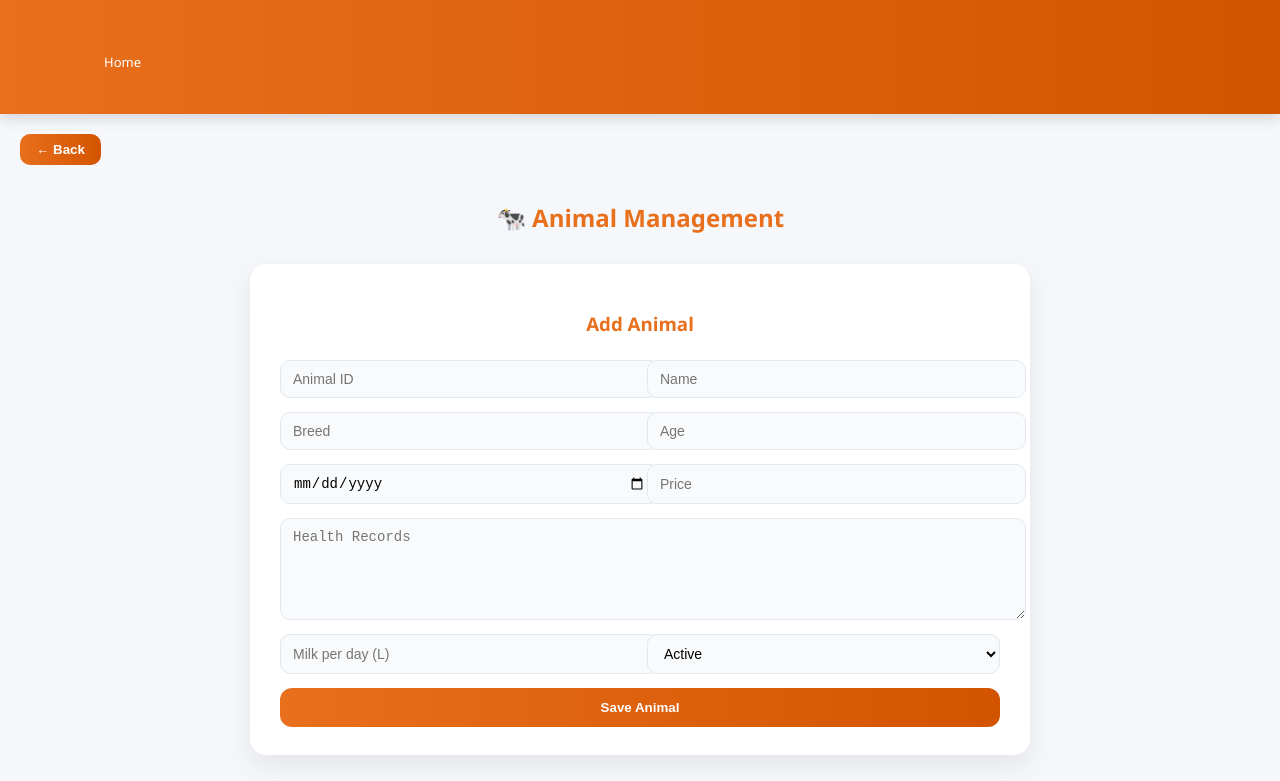
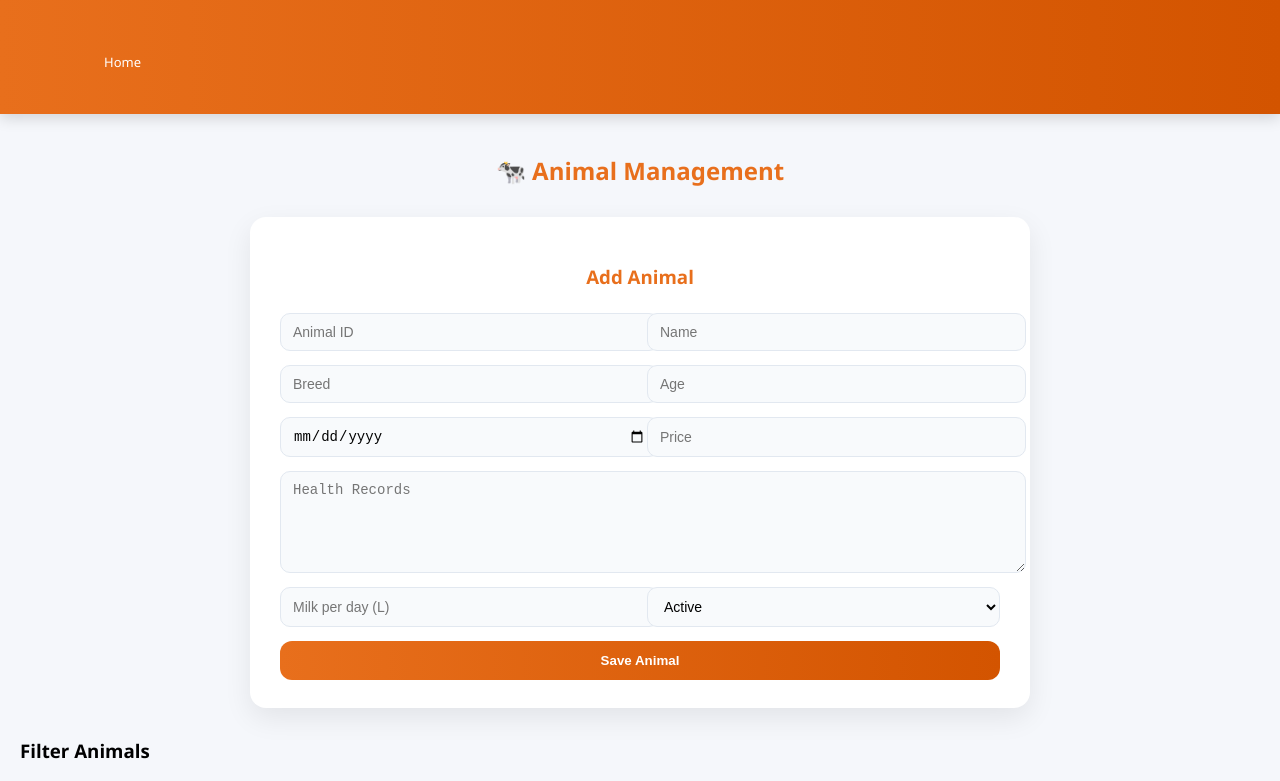
Before and after one commit to Yaganti-Spandana/farm, a React (Create React App) app: page /animal in a window 1280 px wide. Shown: the top 781 px of the page. Built offline with nearby package versions, Linux system fonts and the light colour scheme; no server answers; some icons are missing.

Commit message:
Update animal_management.js

```diff
--- a/src/components/animal_management.js
+++ b/src/components/animal_management.js
@@ -98,9 +98,7 @@ export default function AnimalForm() {
       <Navbar />
 
       <div style={{ padding: 20 }}>
-  <button className="back-btn" onClick={() => navigate(-1)}>
-          ← Back
-        </button>
+
         <h2 className="head">🐄 Animal Management</h2>
 
         {/* ================= FORM ================= */}
```
